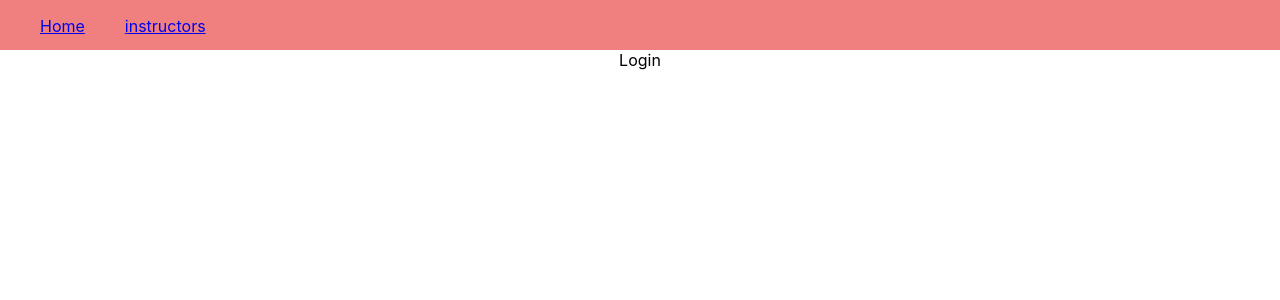
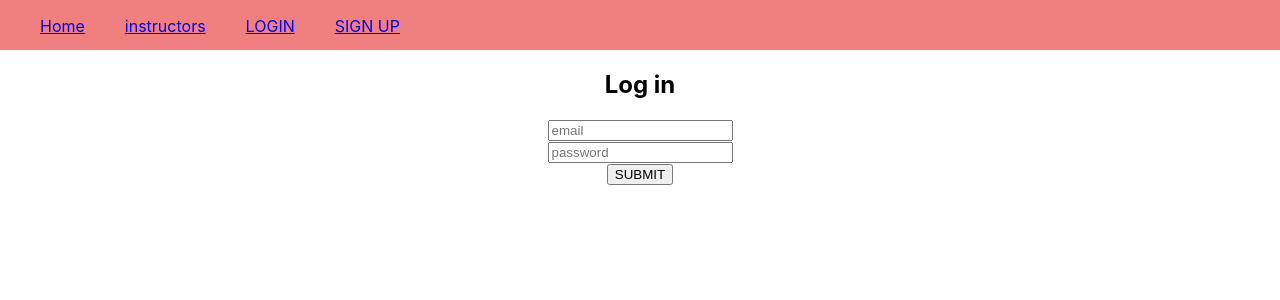
Before and after one commit to michalczaplinski/syb-runclub, a React (Create React App) app: page /login in a window 1280 px wide. Shown: the top 300 px of the page. Built offline with nearby package versions, Linux system fonts and the light colour scheme.

Commit message:
added a mock authentication

```diff
--- a/src/App.js
+++ b/src/App.js
@@ -13,12 +13,11 @@ import Instructors from "./pages/instructors";
 import NavBar from "./components/NavBar/NavBar";
 import Layout from "./components/Layout/Layout";
 import InstructorProfile from "./components/InstructorProfile/InstructorProfile";
+import { auth } from "./services";
 
 const PrivateRoute = ({ component: Component, ...props }) => {
   //TODO: Add authentication logic here
-  let isAuthenticated = true;
-
-  return isAuthenticated ? (
+  return auth.isAuthenticated() ? (
     <Route {...props} component={Component} />
   ) : (
     <Redirect to="/login" />
--- a/src/components/NavBar/NavBar.js
+++ b/src/components/NavBar/NavBar.js
@@ -13,6 +13,12 @@ const NavBar = () => {
         <ul className="navbar-link">
           <Link to="/instructors"> instructors </Link>
         </ul>
+        <ul className="navbar-link">
+          <Link to="/login"> LOGIN </Link>
+        </ul>
+        <ul className="navbar-link">
+          <Link to="/signup"> SIGN UP </Link>
+        </ul>
       </li>
     </div>
   );
--- /dev/null
+++ b/src/config.js
@@ -0,0 +1,6 @@
+export default {
+  API_URL:
+    process.env.NODE_ENV === "production"
+      ? "https://herokuapp.myapi.com"
+      : "localhost:4000"
+};
--- a/src/pages/dashboard.js
+++ b/src/pages/dashboard.js
@@ -1,5 +1,17 @@
 import React from "react";
+import { auth } from "../services";
 
-export default function Dashboard() {
-  return <div>Dashboard</div>;
+export default function Dashboard({ history }) {
+  return (
+    <div>
+      <button
+        onClick={() => {
+          auth.logout();
+          history.push("/login");
+        }}
+      >
+        Log out
+      </button>
+    </div>
+  );
 }
--- a/src/pages/login.js
+++ b/src/pages/login.js
@@ -1,5 +1,53 @@
-import React from "react";
+import React, { useState } from "react";
+import { axios, auth } from "../services";
 
-export default function Login() {
-  return <div>Login</div>;
+// TODO: put Input component in a new file
+const Input = ({ ...props }) => {
+  return (
+    <div>
+      <input {...props} />
+    </div>
+  );
+};
+
+export default function Login({ history }) {
+  const [email, setEmail] = useState("");
+  const [password, setPassword] = useState("");
+
+  return (
+    <form
+      onSubmit={e => {
+        e.preventDefault();
+
+        axios
+          .post("/login", { email, password })
+          .then(res => {
+            // const { sessionId } = res.data;
+            // TODO: set the header on axios instance for every subsequent request
+            // auth.login();
+            // history.push("/dashboard");
+          })
+          .catch(err => {
+            console.error(err);
+          });
+      }}
+    >
+      <h2>Log in</h2>
+      <Input
+        type="text"
+        placeholder="email"
+        name="email"
+        value={email}
+        onChange={e => setEmail(e.target.value)}
+      />
+      <Input
+        type="password"
+        placeholder="password"
+        name="password"
+        value={password}
+        onChange={e => setPassword(e.target.value)}
+      />
+      <button type="submit"> SUBMIT </button>
+    </form>
+  );
 }
--- a/src/pages/signup.js
+++ b/src/pages/signup.js
@@ -1,4 +1,5 @@
 import React, { useState } from "react";
+import { axios, auth } from "../services";
 
 const Input = ({ errors, ...props }) => {
   return (
@@ -13,7 +14,7 @@ const Input = ({ errors, ...props }) => {
   );
 };
 
-export default function Signup() {
+export default function Signup({ history }) {
   const [name, setName] = useState("");
   const [email, setEmail] = useState("");
   const [password, setPassword] = useState("");
@@ -39,12 +40,20 @@ export default function Signup() {
         e.preventDefault();
         const errors = validateForm();
         if (errors.password.length > 0) {
-          console.log(errors);
           setErrors(errors);
           return;
         }
 
-        // fetch.post(some url);
+        axios
+          .post("/signup")
+          .then(() => {
+            auth.signup(name, email, password);
+            history.push("/dashboard");
+          })
+          .catch(err => {
+            //TODO: handle error and provide error message and clear form
+            console.error(err);
+          });
       }}
     >
       <h2>Sign up</h2>
--- /dev/null
+++ b/src/services/index.js
@@ -0,0 +1,53 @@
+// import axios from "axios";
+
+export const axios = {
+  post() {
+    return new Promise((resolve, reject) => {
+      setTimeout(() => resolve(), 1000);
+    });
+  },
+
+  get() {
+    return new Promise((resolve, reject) => {
+      setTimeout(() => resolve(), 1000);
+    });
+  }
+};
+
+export const auth = {
+  signup(name, email, password) {
+    localStorage.setItem("name", name);
+    localStorage.setItem("email", email);
+    localStorage.setItem("password", password);
+  },
+
+  login(email, password) {
+    const storedEmail = localStorage.getItem("email");
+    const storedPassword = localStorage.getItem("password");
+
+    if (email === storedEmail && storedPassword === password) {
+      return true;
+    }
+  },
+
+  logout() {
+    localStorage.removeItem("name");
+    localStorage.removeItem("email");
+    localStorage.removeItem("password");
+  },
+
+  isAuthenticated() {
+    if (localStorage.getItem("email") && localStorage.getItem("password")) {
+      return true;
+    }
+    return false;
+  }
+};
+
+// export const authAwareFetch = () => {
+//   this.headers = {}
+
+//   return axios.create({
+//     headers: this.headers
+//   })
+// }
```
